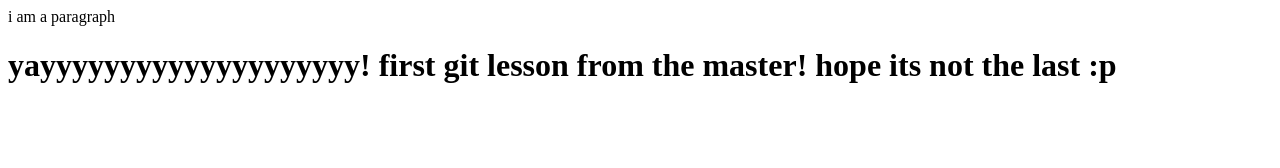
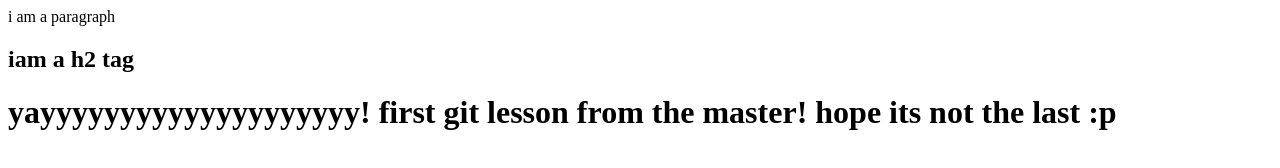
Before and after one commit to nidhibaid/testRepo, a plain HTML site: page index.html in a window 1280 px wide. Drawn offline with Linux system fonts and the light colour scheme.

Commit message:
testing newfea branch

```diff
--- a/index.html
+++ b/index.html
@@ -6,6 +6,7 @@
  </head>
 <body>
 <p> i am a paragraph </p>
+<h2> iam a h2 tag </h2>
 <h1>yayyyyyyyyyyyyyyyyyyyy! first git lesson from the master! hope its not the last :p
  </h1>
 </body>
```
